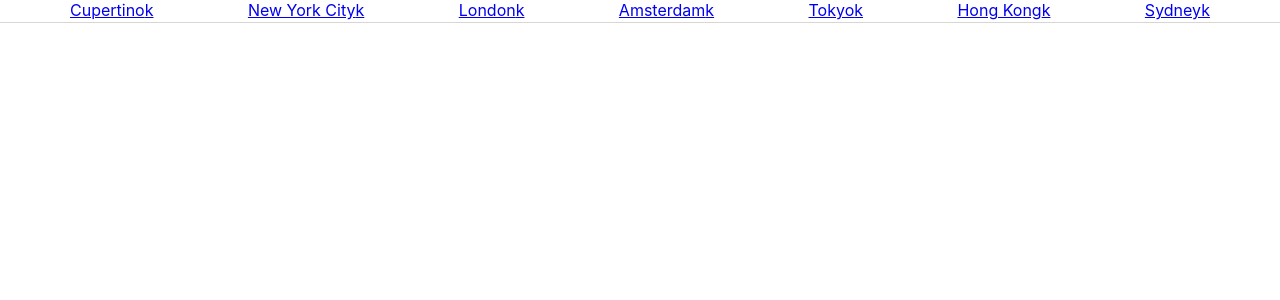
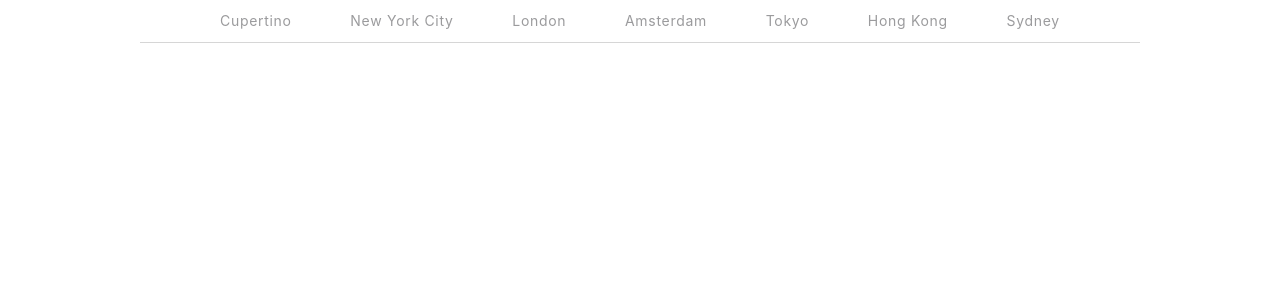
Before and after one commit to andreisavelev/developer_exercise_for_apple, a React (Create React App) app: page / in a window 1280 px wide. Shown: the top 300 px of the page. Built offline with nearby package versions, Linux system fonts and the light colour scheme.

Commit message:
Using layout component

```diff
--- a/src/App.js
+++ b/src/App.js
@@ -3,6 +3,7 @@
 import classes from './App.css'
 
 import fetchData from "./utils/fetchData";
+import Layout from "./components/Layout/Layout";
 import Navigation from './components/Navigation/Navigation'
 
 /**
@@ -26,11 +27,18 @@
             }));
     }
 
+    onClickedMenuItemHandler = (event, clickedItem) => {
+        event.preventDefault();
+
+        console.log(clickedItem);
+    };
+
     render() {
         return (
-            <div className={classes.App}>
-                <Navigation items={this.state.navigation.cities}/>
-            </div>
+            <Layout>
+                <Navigation items={this.state.navigation.cities}
+                            clickedMenuItem={this.onClickedMenuItemHandler}/>
+            </Layout>
         );
     }
 }
--- /dev/null
+++ b/src/components/Layout/Layout.js
@@ -0,0 +1,15 @@
+import React from "react";
+
+import classes from './Layout.module.css';
+/**
+ * Layout component
+ * @param children {object}
+ * @returns {object}
+ */
+const layout = ({children}) => (
+    <div className={classes.layout}>
+        {children}
+    </div>
+);
+
+export default layout;
--- /dev/null
+++ b/src/components/Layout/Layout.module.css
@@ -0,0 +1,4 @@
+.layout {
+    max-width: 1000px;
+    margin: auto;
+}
--- a/src/components/Navigation/Navigation.js
+++ b/src/components/Navigation/Navigation.js
@@ -2,23 +2,26 @@
 
 
 import classes from './Navigation.module.css';
+import NavigationItem from "./NavigationItem/NavigationItem";
 
 /**
  * Navigation component renders list of NavigationItems
- * @param props {object}
- * @param props.items {object[]}
+ * @param items {object[]}
+ * @param clickedMenuItem {function}
  * @returns {object}
  */
-const navigation = props => (
+const navigation = ({items, clickedMenuItem}) => (
     <nav className={classes.navigation}>
         <ul className={classes['navigation-list']}>
-            {props.items.map(item => {
+            {items.map(item => {
                 return (
-                    <li key={item.section}>
-                        <a href={item.section}>{item.label}k</a>
-                    </li>
+                    <NavigationItem label={item.label}
+                                    key={item.section}
+                                    clicked={(event) => clickedMenuItem(event, item.section)}
+                                    section={item.section} />
                 );
             })}
+            <li className={classes['sliding-bar']}></li>
         </ul>
     </nav>
 );
--- a/src/components/Navigation/Navigation.module.css
+++ b/src/components/Navigation/Navigation.module.css
@@ -1,12 +1,18 @@
 .navigation {
+    width: 100%;
     border-bottom: 1px solid #d6d6d6;
     padding-bottom: 2px;
 }
 
 .navigation-list {
+    position: relative;
     display: flex;
     justify-content: space-between;
     list-style: none;
     margin: 0;
     padding: 0 70px;
 }
+
+.sliding-bar {
+    position: absolute;
+}
--- /dev/null
+++ b/src/components/Navigation/NavigationItem/NavigationItem.js
@@ -0,0 +1,23 @@
+import React from "react";
+
+import classes from './NavigationItem.module.css';
+
+/**
+ * Simple navigation item defined as <code><li></li></code> element
+ * that contains <code><a></a></code> element
+ * @param section {string}
+ * @param label {string}
+ * @param clicked {function}
+ * @returns {object}
+ */
+const navigationItem = ({section, label, clicked}) => (
+    <li className={classes['navigation-item']}>
+        <a href={section}
+           className={classes['navigation-item__link']}
+           onClick={(event, section) => clicked(event, section)}>
+            {label}
+        </a>
+    </li>
+);
+
+export default navigationItem;
--- /dev/null
+++ b/src/components/Navigation/NavigationItem/NavigationItem.module.css
@@ -0,0 +1,16 @@
+.navigation-item {
+    padding: 10px;
+}
+
+.navigation-item__link {
+    letter-spacing: 0.05em;
+    font-size: 14px;
+    font-family: "SF Pro Text","Myriad Set Pro","SF Pro Icons","Helvetica Neue","Helvetica","Arial",sans-serif;
+    text-decoration: none;
+    color: #9B9B9D;
+}
+
+.navigation-item__link:hover {
+    cursor: pointer;
+    color: #0070c9;
+}
```
